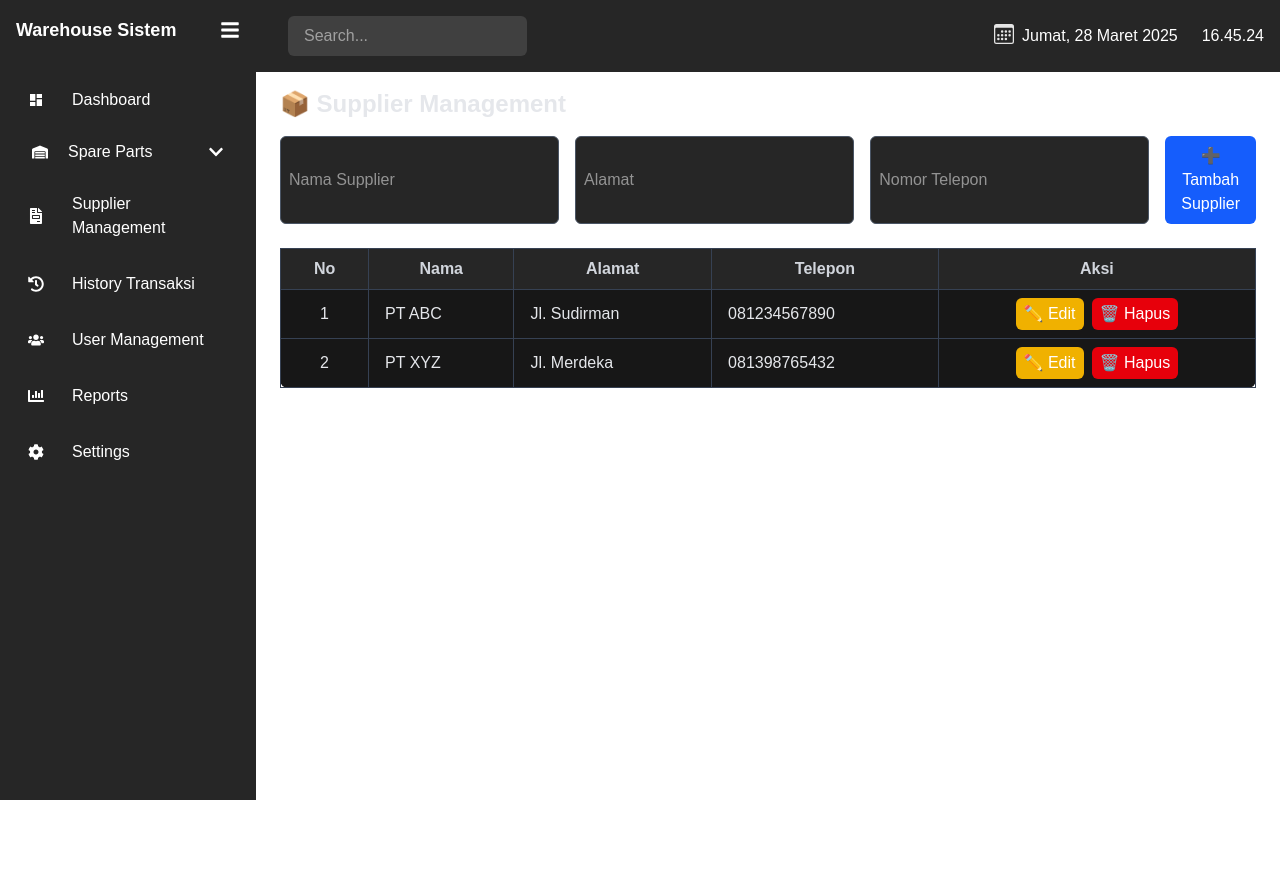
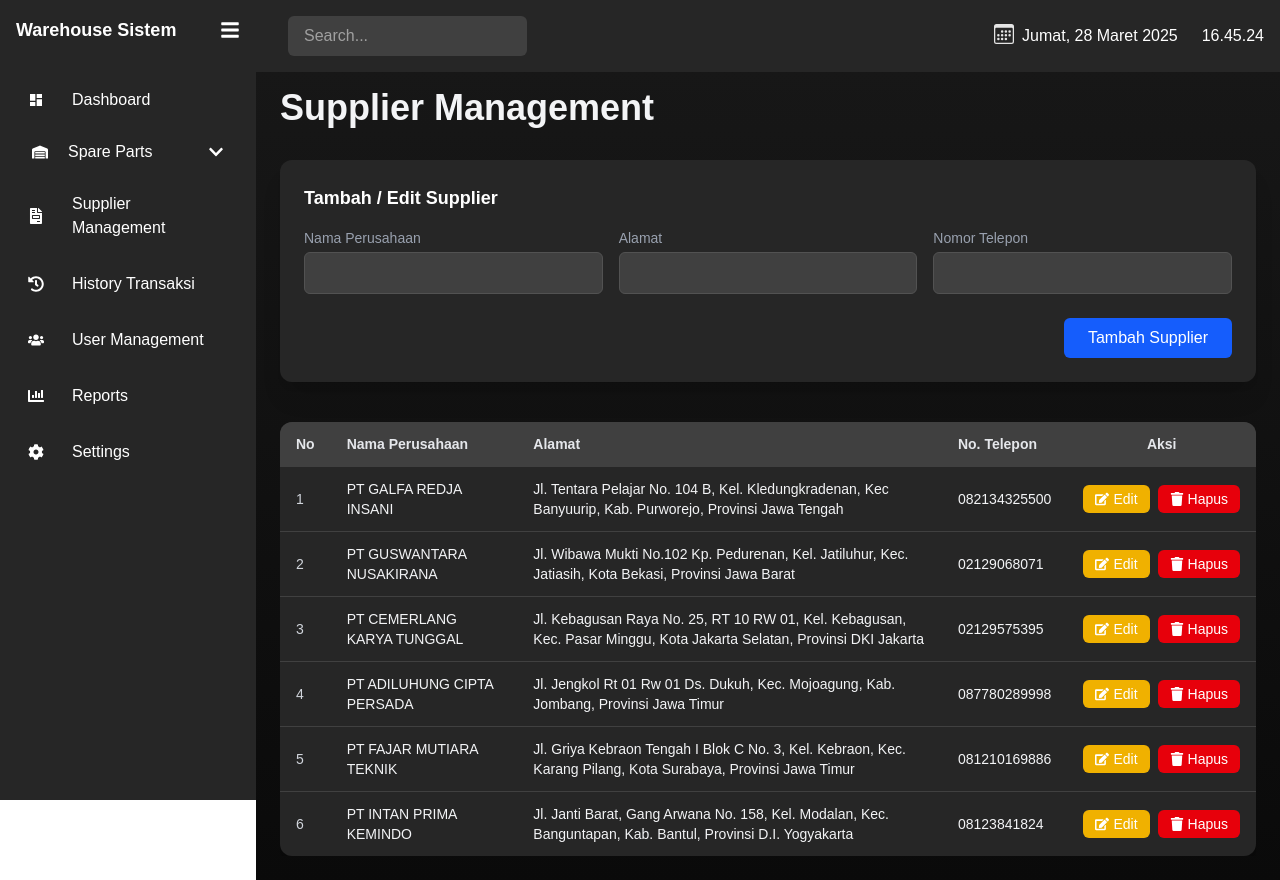
Before and after one commit to rapleeee/warehouse-management-system, a Next.js app: page /SupplierManagement in a window 1280 px wide. Before the commit the page ends 800 px from the top, so only its background shows below. Built offline with nearby package versions, Linux system fonts and the light colour scheme.

Commit message:
feat:update supplierManagement Page & fix data

```diff
--- a/src/app/BarangKeluar/page.tsx
+++ b/src/app/BarangKeluar/page.tsx
@@ -4,10 +4,10 @@ import { FaBarcode } from "react-icons/fa";
 
 const BarangKeluar = () => {
     const [barangKeluar, setBarangKeluar] = useState([
-        { id: 1, nama: "Genta Elektrik", jumlah: 75, pengeluar: "", tanggalKeluar: "", status: "Menunggu Scan", rfid: "", rfidInput: "" },
-        { id: 2, nama: "Radio Lokomotif", jumlah: 45, pengeluar: "", tanggalKeluar: "", status: "Menunggu Scan", rfid: "", rfidInput: "" },
-        { id: 3, nama: "Axle Counter", jumlah: 30, pengeluar: "", tanggalKeluar: "", status: "Menunggu Scan", rfid: "", rfidInput: "" },
-        { id: 4, nama: "Interlocking", jumlah: 30, pengeluar: "", tanggalKeluar: "", status: "Menunggu Scan", rfid: "", rfidInput: "" },
+        { id: 1, nama: "Interlocking Mekanik", jumlah: 75, pengeluar: "", tanggalKeluar: "", status: "Menunggu Scan", rfid: "", rfidInput: "" },
+        { id: 2, nama: "Grounding", jumlah: 45, pengeluar: "", tanggalKeluar: "", status: "Menunggu Scan", rfid: "", rfidInput: "" },
+        { id: 3, nama: "Suku Cadang Gardu Traksi", jumlah: 30, pengeluar: "", tanggalKeluar: "", status: "Menunggu Scan", rfid: "", rfidInput: "" },
+        { id: 4, nama: "Kabel Negatif", jumlah: 30, pengeluar: "", tanggalKeluar: "", status: "Menunggu Scan", rfid: "", rfidInput: "" },
     ]);
 
     const [pengeluar, setPengeluar] = useState("");
--- a/src/app/Laporan/page.tsx
+++ b/src/app/Laporan/page.tsx
@@ -7,9 +7,9 @@ const Laporan = () => {
 
     // Dummy data sementara
     const dataLaporan = [
-        { id: 1, nama: "Genta Elektrik", jumlah: 20, pengeluar: "Budi", tanggal: "2025-04-12" },
-        { id: 2, nama: "Axle Counter", jumlah: 10, pengeluar: "Rani", tanggal: "2025-04-13" },
-        { id: 3, nama: "Radio Lokomotif", jumlah: 15, pengeluar: "Budi", tanggal: "2025-04-14" },
+        { id: 1, nama: "Panel LBD (Linked Breaking Device)", jumlah: 20, pengeluar: "Budi", tanggal: "2025-04-12" },
+        { id: 2, nama: "Modul Komunikasi Data", jumlah: 10, pengeluar: "Rani", tanggal: "2025-04-13" },
+        { id: 3, nama: "Interlocking Mekanik", jumlah: 15, pengeluar: "Budi", tanggal: "2025-04-14" },
     ];
 
     const dataFilter = dataLaporan.filter(item => {
--- a/src/app/RequestBarang/page.tsx
+++ b/src/app/RequestBarang/page.tsx
@@ -8,8 +8,8 @@ const RequestBarang = () => {
 
     // State untuk daftar request barang
     const [requests, setRequests] = useState([
-        { id: 1, nama: "Genta Elektrik", departemen: "Divre IV", pengaju: "Budi", posisi: "Staff", jumlah: 5, status: "Pending" },
-        { id: 2, nama: "Radio Lokomotif", departemen: "Daop 1", pengaju: "Ani", posisi: "Supervisor", jumlah: 10, status: "Approved" },
+        { id: 1, nama: "Grounding", departemen: "Divre IV", pengaju: "Budi", posisi: "Staff", jumlah: 5, status: "Pending" },
+        { id: 2, nama: "Relay Proteksi AC", departemen: "Daop 1", pengaju: "Ani", posisi: "Supervisor", jumlah: 10, status: "Approved" },
     ]);
 
     // State untuk input form
--- a/src/app/SupplierManagement/page.tsx
+++ b/src/app/SupplierManagement/page.tsx
@@ -1,49 +1,41 @@
 "use client";
 import React, { useState } from "react";
-
-interface Supplier {
-  id: number;
-  nama: string;
-  alamat: string;
-  telepon: string;
-}
+import { supplierData, Supplier } from "@/data/supplier";
+import { FaEdit, FaTrash } from "react-icons/fa";
 
 const SupplierManagement = () => {
-  const [suppliers, setSuppliers] = useState<Supplier[]>([
-    { id: 1, nama: "PT ABC", alamat: "Jl. Sudirman", telepon: "081234567890" },
-    { id: 2, nama: "PT XYZ", alamat: "Jl. Merdeka", telepon: "081398765432" },
-  ]);
+  const [suppliers, setSuppliers] = useState<Supplier[]>(supplierData);
 
-  const [nama, setNama] = useState("");
+  const [nama_perusahaan, setNamaPerusahaan] = useState("");
   const [alamat, setAlamat] = useState("");
-  const [telepon, setTelepon] = useState("");
+  const [no_tlp, setTelepon] = useState("");
   const [editId, setEditId] = useState<number | null>(null);
 
   const resetForm = () => {
-    setNama("");
+    setNamaPerusahaan("");
     setAlamat("");
     setTelepon("");
     setEditId(null);
   };
 
   const handleAddOrUpdate = () => {
-    if (!nama || !alamat || !telepon) {
+    if (!nama_perusahaan || !alamat || !no_tlp) {
       alert("Semua field harus diisi!");
       return;
     }
 
     if (editId !== null) {
-      // Update supplier
-      setSuppliers(suppliers.map(s =>
-        s.id === editId ? { id: s.id, nama, alamat, telepon } : s
-      ));
+      setSuppliers(
+        suppliers.map((s) =>
+          s.id === editId ? { id: s.id, nama_perusahaan, alamat, no_tlp } : s
+        )
+      );
     } else {
-      // Tambah supplier
       const newSupplier: Supplier = {
         id: Date.now(),
-        nama,
+        nama_perusahaan,
         alamat,
-        telepon,
+        no_tlp,
       };
       setSuppliers([...suppliers, newSupplier]);
     }
@@ -53,86 +45,115 @@ const SupplierManagement = () => {
 
   const handleEdit = (supplier: Supplier) => {
     setEditId(supplier.id);
-    setNama(supplier.nama);
+    setNamaPerusahaan(supplier.nama_perusahaan);
     setAlamat(supplier.alamat);
-    setTelepon(supplier.telepon);
+    setTelepon(supplier.no_tlp);
   };
 
   const handleDelete = (id: number) => {
     if (confirm("Yakin ingin menghapus supplier ini?")) {
-      setSuppliers(suppliers.filter(s => s.id !== id));
+      setSuppliers(suppliers.filter((s) => s.id !== id));
     }
   };
 
   return (
-    <div className="p-6 text-gray-200">
-      <h1 className="text-2xl font-bold mb-4">📦 Supplier Management</h1>
+    <div className="p-6 min-h-screen bg-gradient-to-b from-neutral-900 to-neutral-950 text-gray-100">
+      <h1 className="text-4xl font-bold mb-8 text-left">
+        Supplier Management
+      </h1>
 
-      <div className="flex flex-col md:flex-row gap-4 mb-6">
+      <div className="bg-neutral-800 rounded-xl p-6 mb-10 shadow-xl max-w-6xl ">
+        <h2 className="text-lg font-semibold mb-4 text-white">Tambah / Edit Supplier</h2>
+        <div className="grid grid-cols-1 md:grid-cols-3 gap-4">
+          <div>
+            <label className="block text-sm text-gray-400 mb-1">Nama Perusahaan</label>
             <input
               type="text"
-          placeholder="Nama Supplier"
-          value={nama}
-          onChange={(e) => setNama(e.target.value)}
-          className="p-2 rounded-md bg-neutral-800 text-white border border-gray-600 w-full"
+              value={nama_perusahaan}
+              onChange={(e) => setNamaPerusahaan(e.target.value)}
+              className="w-full px-4 py-2 rounded-md bg-neutral-700 text-white border border-neutral-600 focus:ring-2 focus:ring-blue-500"
             />
+          </div>
+          <div>
+            <label className="block text-sm text-gray-400 mb-1">Alamat</label>
             <input
               type="text"
-          placeholder="Alamat"
               value={alamat}
               onChange={(e) => setAlamat(e.target.value)}
-          className="p-2 rounded-md bg-neutral-800 text-white border border-gray-600 w-full"
+              className="w-full px-4 py-2 rounded-md bg-neutral-700 text-white border border-neutral-600 focus:ring-2 focus:ring-blue-500"
             />
+          </div>
+          <div>
+            <label className="block text-sm text-gray-400 mb-1">Nomor Telepon</label>
             <input
               type="text"
-          placeholder="Nomor Telepon"
-          value={telepon}
+              value={no_tlp}
               onChange={(e) => setTelepon(e.target.value)}
-          className="p-2 rounded-md bg-neutral-800 text-white border border-gray-600 w-full"
+              className="w-full px-4 py-2 rounded-md bg-neutral-700 text-white border border-neutral-600 focus:ring-2 focus:ring-blue-500"
             />
+          </div>
+        </div>
+        <div className="mt-6 flex justify-end">
           <button
             onClick={handleAddOrUpdate}
-          className="bg-blue-600 hover:bg-blue-700 text-white px-4 py-2 rounded-md"
+            className={`px-6 py-2 rounded-md text-white font-medium transition ${
+              editId
+                ? "bg-yellow-500 hover:bg-yellow-600"
+                : "bg-blue-600 hover:bg-blue-700"
+            }`}
           >
-          {editId ? "💾 Simpan Perubahan" : "➕ Tambah Supplier"}
+            {editId ? "Simpan Perubahan" : "Tambah Supplier"}
           </button>
         </div>
+      </div>
 
-      <table className="w-full border-collapse border border-gray-700 bg-neutral-900 rounded-lg">
-        <thead className="bg-neutral-800 text-gray-300">
+      <div className="overflow-x-auto max-w-6xl ">
+        <table className="w-full border-collapse bg-neutral-800 text-sm rounded-xl overflow-hidden shadow-md">
+          <thead className="bg-neutral-700 text-gray-200">
             <tr>
-            <th className="border border-gray-700 px-4 py-2">No</th>
-            <th className="border border-gray-700 px-4 py-2">Nama</th>
-            <th className="border border-gray-700 px-4 py-2">Alamat</th>
-            <th className="border border-gray-700 px-4 py-2">Telepon</th>
-            <th className="border border-gray-700 px-4 py-2">Aksi</th>
+              <th className="py-3 px-4 text-left">No</th>
+              <th className="py-3 px-4 text-left">Nama Perusahaan</th>
+              <th className="py-3 px-4 text-left">Alamat</th>
+              <th className="py-3 px-4 text-left">No. Telepon</th>
+              <th className="py-3 px-4 text-center">Aksi</th>
             </tr>
           </thead>
           <tbody>
             {suppliers.length === 0 ? (
               <tr>
-              <td colSpan={5} className="text-center py-4 text-gray-400">Belum ada data</td>
+                <td colSpan={5} className="text-center py-6 text-gray-400">
+                  Belum ada data supplier.
+                </td>
               </tr>
             ) : (
               suppliers.map((s, i) => (
-              <tr key={s.id} className="hover:bg-neutral-800">
-                <td className="border border-gray-700 px-4 py-2 text-center">{i + 1}</td>
-                <td className="border border-gray-700 px-4 py-2">{s.nama}</td>
-                <td className="border border-gray-700 px-4 py-2">{s.alamat}</td>
-                <td className="border border-gray-700 px-4 py-2">{s.telepon}</td>
-                <td className="border border-gray-700 px-4 py-2 text-center space-x-2">
+                <tr
+                  key={s.id}
+                  className={`border-t border-neutral-700 hover:bg-neutral-700/40 ${
+                    s.id === editId ? "bg-blue-900/30" : ""
+                  }`}
+                >
+                  <td className="py-3 px-4 text-gray-300">{i + 1}</td>
+                  <td className="py-3 px-4">{s.nama_perusahaan}</td>
+                  <td className="py-3 px-4">{s.alamat}</td>
+                  <td className="py-3 px-4">{s.no_tlp}</td>
+                  <td className="py-3 px-4 text-center">
+                    <div className="flex justify-center gap-2">
                       <button
                         onClick={() => handleEdit(s)}
-                    className="bg-yellow-500 hover:bg-yellow-600 text-white px-2 py-1 rounded-md"
+                        className="flex items-center gap-1 bg-yellow-500 hover:bg-yellow-600 text-white px-3 py-1 rounded-md transition"
                       >
-                    ✏️ Edit
+                        <FaEdit className="text-sm" />
+                        <span className="hidden md:inline">Edit</span>
                       </button>
                       <button
                         onClick={() => handleDelete(s.id)}
-                    className="bg-red-600 hover:bg-red-700 text-white px-2 py-1 rounded-md"
+                        className="flex items-center gap-1 bg-red-600 hover:bg-red-700 text-white px-3 py-1 rounded-md transition"
                       >
-                    🗑️ Hapus
+                        <FaTrash className="text-sm" />
+                        <span className="hidden md:inline">Hapus</span>
                       </button>
+                    </div>
                   </td>
                 </tr>
               ))
@@ -140,6 +161,7 @@ const SupplierManagement = () => {
           </tbody>
         </table>
       </div>
+    </div>
   );
 };
 
--- a/src/app/page.tsx
+++ b/src/app/page.tsx
@@ -52,16 +52,16 @@ const SparepartsDashboard = () => {
     ];
 
     const [categoryOutData] = useState([
-        { category: "Genta Elektrik", quantity: 75, percentage: 42 },
-        { category: "Radio Lokomotif", quantity: 45, percentage: 25 },
-        { category: "Axle Counter", quantity: 30, percentage: 17 },
-        { category: "Interlocking", quantity: 30, percentage: 16 }
+        { category: "Bahan Engineering Mobis", quantity: 75, percentage: 42 },
+        { category: "Panel LBD (Linked Breaking Device)", quantity: 45, percentage: 25 },
+        { category: "Kawat OHGW (Overhead Ground Wire)", quantity: 30, percentage: 17 },
+        { category: "UPS (Uninterruptible Power Supply)", quantity: 30, percentage: 16 }
     ]);
 
     const [requestData] = useState([
-        { requestId: "REQ-001", departemen: "Daop 1", kategori: "Genta Elektrik", status: "Menunggu Persetujuan", rfidCode: "RFID-LOK-001" },
-        { requestId: "REQ-002", departemen: "Daop 8", kategori: "Radio Lokomotif", status: "Diproses", rfidCode: "RFID-GRB-002" },
-        { requestId: "REQ-003", departemen: "Divre IV", kategori: "Radio Lokomotif", status: "Menunggu Konfirmasi", rfidCode: "RFID-ELK-003" }
+        { requestId: "REQ-001", departemen: "Daop 1", kategori: "Perangkat Proteksi Arus", status: "Menunggu Persetujuan", rfidCode: "RFID-LOK-001" },
+        { requestId: "REQ-002", departemen: "Daop 8", kategori: "Sistem Remote Gardu Traksi", status: "Diproses", rfidCode: "RFID-GRB-002" },
+        { requestId: "REQ-003", departemen: "Divre IV", kategori: "Flashing Unit", status: "Menunggu Konfirmasi", rfidCode: "RFID-ELK-003" }
     ]);
 
     return (
--- /dev/null
+++ b/src/data/supplier.ts
@@ -0,0 +1,45 @@
+export interface Supplier {
+    id: number;
+    nama_perusahaan: string;
+    no_tlp: string;
+    alamat: string;
+  }
+
+export const supplierData : Supplier[] = [
+    {
+      id: 1,
+      nama_perusahaan: "PT GALFA REDJA INSANI",
+      no_tlp: "082134325500",
+      alamat: "Jl. Tentara Pelajar No. 104 B, Kel. Kledungkradenan, Kec Banyuurip, Kab. Purworejo, Provinsi Jawa Tengah",
+    },
+    {
+      id: 2,
+      nama_perusahaan: "PT GUSWANTARA NUSAKIRANA",
+      no_tlp: "02129068071",
+      alamat: "Jl. Wibawa Mukti No.102 Kp. Pedurenan, Kel. Jatiluhur, Kec. Jatiasih, Kota Bekasi, Provinsi Jawa Barat",
+    },
+    {
+      id: 3,
+      nama_perusahaan: "PT CEMERLANG KARYA TUNGGAL",
+      no_tlp: "02129575395",
+      alamat: "Jl. Kebagusan Raya No. 25, RT 10 RW 01, Kel. Kebagusan, Kec. Pasar Minggu, Kota Jakarta Selatan, Provinsi DKI Jakarta",
+    },
+    {
+      id: 4,
+      nama_perusahaan: "PT ADILUHUNG CIPTA PERSADA",
+      no_tlp: "087780289998",
+      alamat: "Jl. Jengkol Rt 01 Rw 01 Ds. Dukuh, Kec. Mojoagung, Kab. Jombang, Provinsi Jawa Timur",
+    },
+    {
+      id: 5,
+      nama_perusahaan: "PT FAJAR MUTIARA TEKNIK",
+      no_tlp: "081210169886",
+      alamat: "Jl. Griya Kebraon Tengah I Blok C No. 3, Kel. Kebraon, Kec. Karang Pilang, Kota Surabaya, Provinsi Jawa Timur",
+    },
+    {
+      id: 6,
+      nama_perusahaan: "PT INTAN PRIMA KEMINDO",
+      no_tlp: "08123841824",
+      alamat: "Jl. Janti Barat, Gang Arwana No. 158, Kel. Modalan, Kec. Banguntapan, Kab. Bantul, Provinsi D.I. Yogyakarta",
+    }
+  ];
```
Lines whose indentation alone changed are shown as unchanged.
